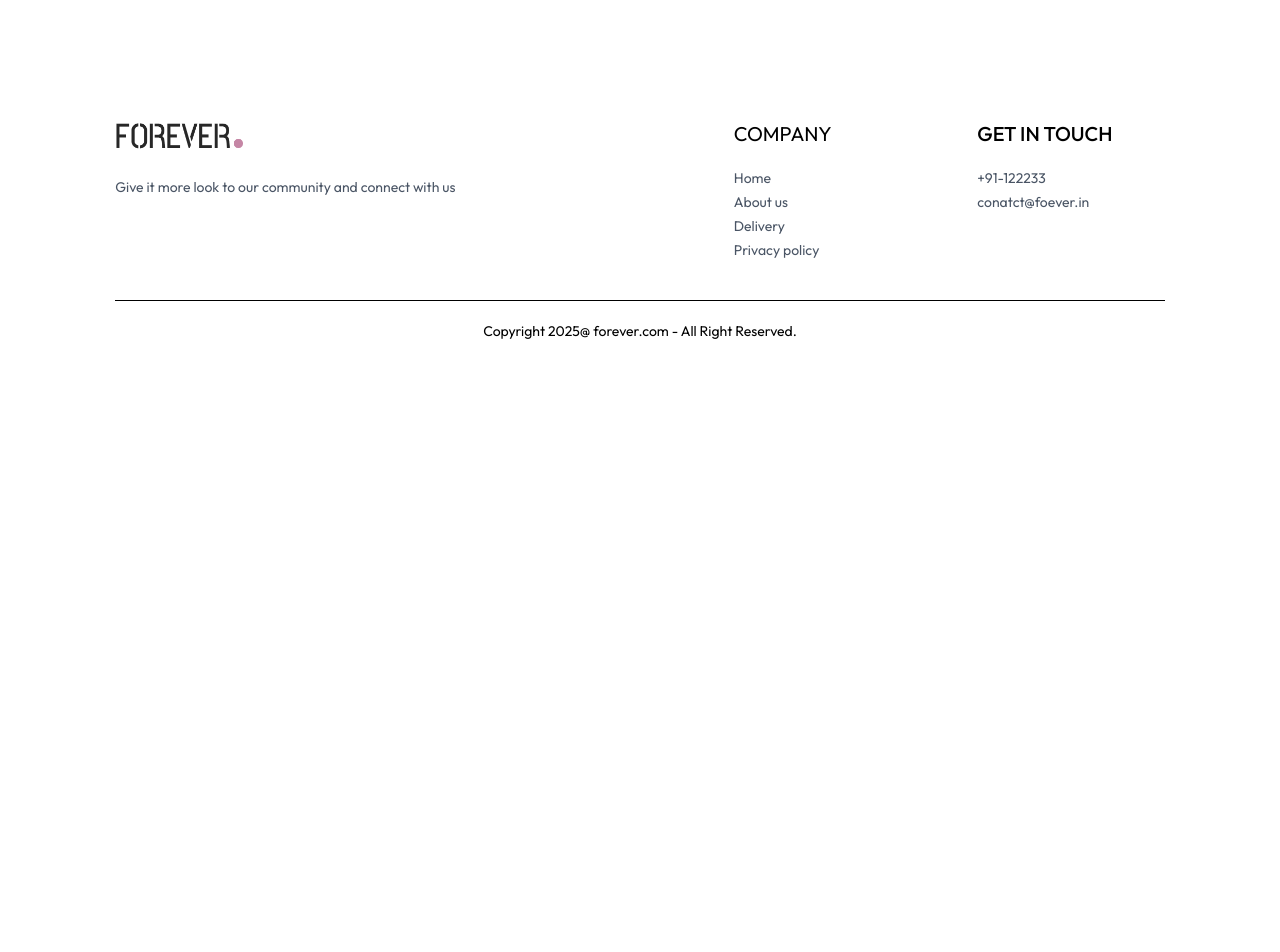
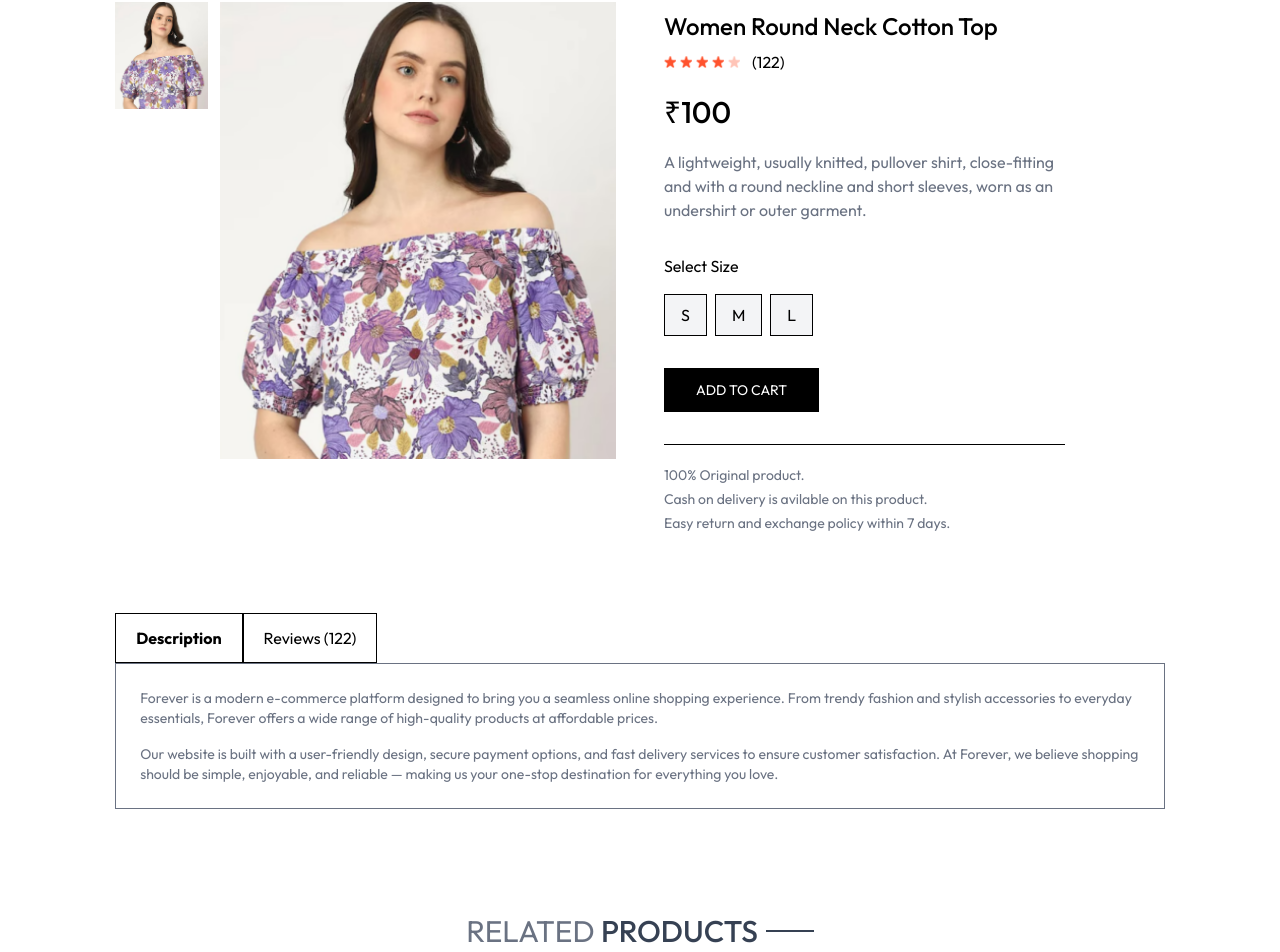
Before and after one commit to Abhishek-roy-221/forver_site, a React (Vite) app: page /product/aaaaa in a window 1280 px wide. Shown: the part 121-1073 px from the top of the page. Before the commit the page ends 800 px from the top, so only its background shows below. Built offline with nearby package versions, Linux system fonts and the light colour scheme.

Commit message:
product page completed

```diff
--- /dev/null
+++ b/src/components/RelatedProducts.jsx
@@ -0,0 +1,43 @@
+import React, { useContext, useEffect, useState } from 'react'
+import { ShopContext } from '../context/ShopConetxt'
+import Title from '../components/Title';
+import ProductItem from './ProductItem';
+
+const RelatedProducts = ({category,subcategory}) => {
+
+
+const {products} = useContext(ShopContext);
+const [related,setRelated] = useState([]);
+
+useEffect(()=>{
+
+    if(products.length > 0){
+
+        let productsCopy = products.slice();
+
+        productsCopy = productsCopy.filter((item)=> category === item.category);
+        productsCopy = productsCopy.filter((item)=> subcategory === item.subcategory);
+
+setRelated(productsCopy.slice(0,5));
+
+    }
+
+
+},[products])
+
+
+  return (
+    <div className='my-24'>
+      <div className='text-center text-3xl py-2'>
+   <Title text1={'RELATED'} text2={"PRODUCTS"}/>
+      </div>
+      <div className='grid grid-col-3 sm:grid-cols-3 md:grid-cols-4 lg:grid-cols-5 gap-4 gap-y-6'>
+        {related.map((item,index)=>(
+          <ProductItem key={index} id={item._id} name={item.name} price={item.price} image={item.image}/>
+        ))}
+      </div>
+    </div>
+  )
+}
+
+export default RelatedProducts
--- a/src/index.css
+++ b/src/index.css
@@ -16,6 +16,10 @@
   font-style: normal;
 }
 
+::-webkit-scrollbar{
+    display: none;
+}
+
 @media(max-width:640px){
     a.active{
         background-color: black;
--- a/src/pages/Product.jsx
+++ b/src/pages/Product.jsx
@@ -1,11 +1,104 @@
-import React from 'react'
+import React, { useContext, useEffect, useState } from 'react'
+import { useParams } from 'react-router-dom'
+import { ShopContext } from '../context/ShopConetxt';
+import { assets } from '../assets/assets';
+import RelatedProducts from '../components/RelatedProducts';
 
 const Product = () => {
-  return (
-    <div>
+  const {productId} = useParams();
+  const {products ,currency} =  useContext(ShopContext);
+  const [productData,setProductData] = useState(false);
+  const [image,setImage]= useState('');
+  const [size,setSize] = useState('');
+
+  const fetchProductData = async () =>{
+products.map((item)=>{
+  if(item._id === productId){
+    setProductData(item)
+   setImage(item.image[0])
+    return null;
+
+  }
+})
+  }
+
+
+useEffect(()=>{
+  fetchProductData();
+},[productId])
+
+
+  return productData ? (
+    <div className='border-t-2 pt-10 transition-opacity ease-in duration-500 opacity-100'>
+      {/* product data */}
+      <div className='flex gap-12 sm:gap-12 flex-col sm:flex-row'>
+{/* product image */}
+<div className='flex-1 flex flex-col-reverse gap-3 sm:flex-row'>
+  <div className='flex sm:flex-col overflow-x-auto sm:overflow-y-scroll justify-between sm:justify-normal sm:w-[18.7%] w-full'>
+{
+  productData.image.map((item,index)=>(
+    <img onClick={()=>setImage(item)} src={item} key={index} className='w-[24%] sm:w-full sm:mb-3 flex-shrink-0 cursor-pointer' alt="" />
+  ))
+}
+  </div>
+<div className='w-full sm:w-[80%]'>
+<img className='w-full h-auto' src={image} alt="" />
+</div>
+</div>
+{/* product info*/}
+<div className='flex-1'>
+  <h1 className='font-medium text-2xl mt-2'>
+    {productData.name}
+  </h1>
+  <div className='flex items-center gap-1 mt-2'>
+<img src={assets.star_icon} alt="" className="w-3 5" />
+<img src={assets.star_icon} alt="" className="w-3 5" />
+<img src={assets.star_icon} alt="" className="w-3 5" />
+<img src={assets.star_icon} alt="" className="w-3 5" />
+<img src={assets.star_dull_icon} alt="" className="w-3 5" />
+<p className='pl-2'>(122)</p>
+  </div>
+  <p className='mt-5 text-3xl font-medium'>
+{currency}{productData.price}
+  </p>
+  <p className='mt-5 text-gray-500 md:w-4/5'>{productData.description}</p>
+  <div className='flex flex-col gap-4 my-8 '>
+<p>Select Size</p>
+<div className='flex gap-2'>
+{
+  productData.sizes.map((item,index)=>(
+    <button onClick={()=>setSize(item)} className={`border py-2 px-4 bg-gray-100 ${item === size ? 'border-orange-500' : ''}`} key={index}>{item}</button>
+  ))
+}
+</div>
+  </div>
+  <button className='bg-black text-white px-8 py-3 text-sm active:bg-gray-700'>ADD TO CART</button>
+  <hr className='mt-8 sm:w-4/5'/>
+  <div className='text-sm text-gray-500 mt-5 flex flex-col gap-1'>
+<p>100% Original product.</p>
+<p>Cash on delivery is avilable on this product.</p>
+<p>Easy return and exchange policy within 7 days.</p>
+  </div>
+</div>
+      </div>
+      {/*Desription and review section */}
+      <div className='mt-20'>
+<div className='flex'>
+<b className='border px-5 py-3 text:sm'>Description</b>
+<p className='border px-5 py-3 text:sm'>Reviews (122)</p>
+</div>
+<div className='flex flex-col gap-4 border px-6 py-6 text-sm text-gray-500'>
+<p>Forever is a modern e-commerce platform designed to bring you a seamless online shopping experience. From trendy fashion and stylish accessories to everyday essentials, Forever offers a wide range of high-quality products at affordable prices.</p>
+<p>Our website is built with a user-friendly design, secure payment options, and fast delivery services to ensure customer satisfaction. At Forever, we believe shopping should be simple, enjoyable, and reliable — making us your one-stop destination for everything you love.</p>
+</div>
+      </div>
+
+      {/*display related products */}
+
+<RelatedProducts category={productData.category} subcategory={productData.subcategory}/>
 
     </div>
-  )
+  ) : <div className='opacity-0'></div>
 }
 
 export default Product
```
